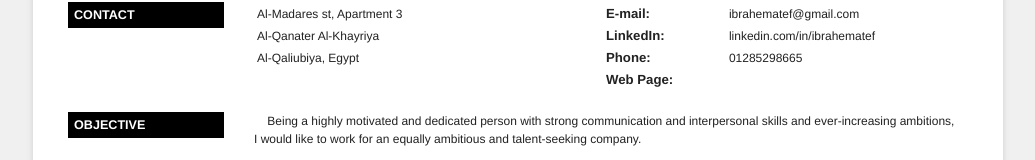
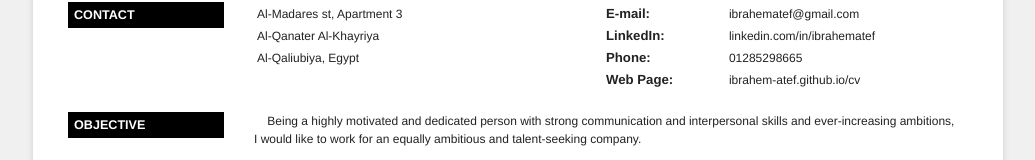
Before and after one commit to ibrahem-atef/MyCV, a plain HTML site: page index.html in a window 1280 px wide. Shown: the part 138-298 px from the top of the page, without its empty margins (122-1157 px from the left). Drawn offline with Linux system fonts and the light colour scheme.

Commit message:
added the github page link

```diff
--- a/index.html
+++ b/index.html
@@ -248,7 +248,7 @@
 					<tr>
 						<td style="width: 50%"></td>
 						<td><p class="website"><label>Web Page<span class="colon">:</span></label></td>
-						<td></td>
+						<td><span class="value">ibrahem-atef.github.io/cv</span></p></td>
 					</tr>
 				</table>
 
```
